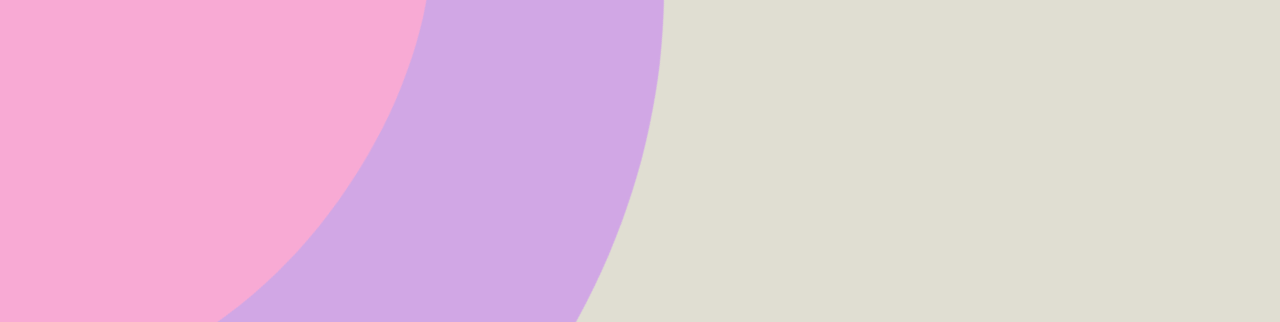
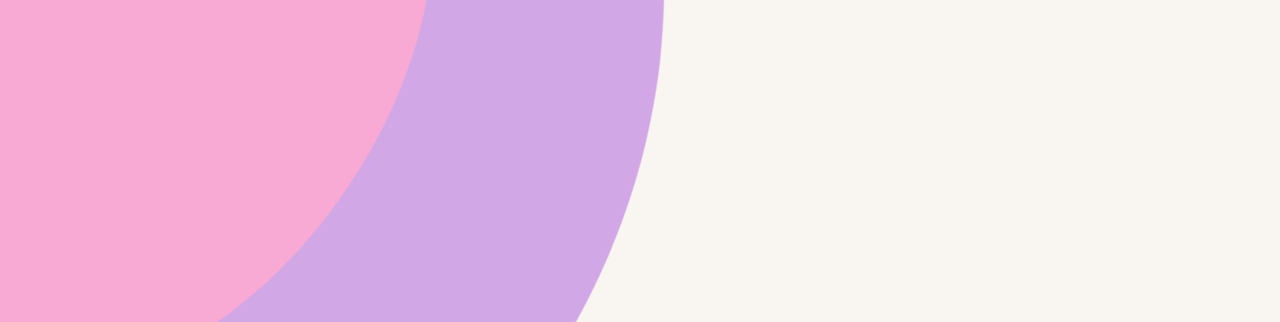
Before and after one commit to evigbok/evigbok.github.io, a plain HTML site: page index.html in a window 1280 px wide. Shown: the top 322 px of the page. Drawn offline with Linux system fonts and the light colour scheme.

Commit message:
Update index.html

```diff
--- a/index.html
+++ b/index.html
@@ -55,10 +55,6 @@
             .subtext {
                 font-size: 1.5vw;
             }
-        }
-
-        body {
-            background-color: #e0ded2;
         }
 
         svg {
```
